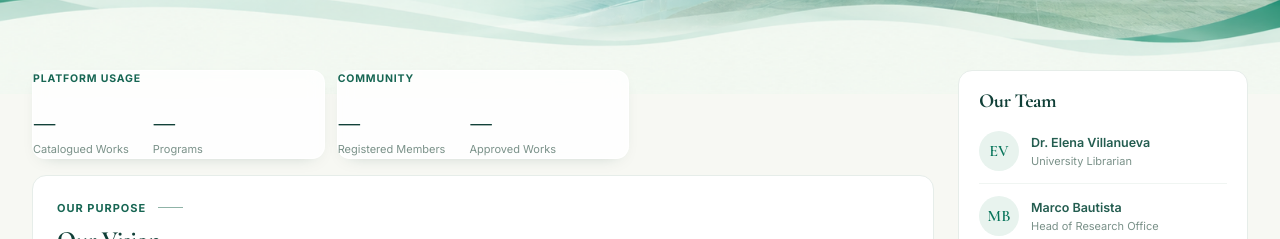
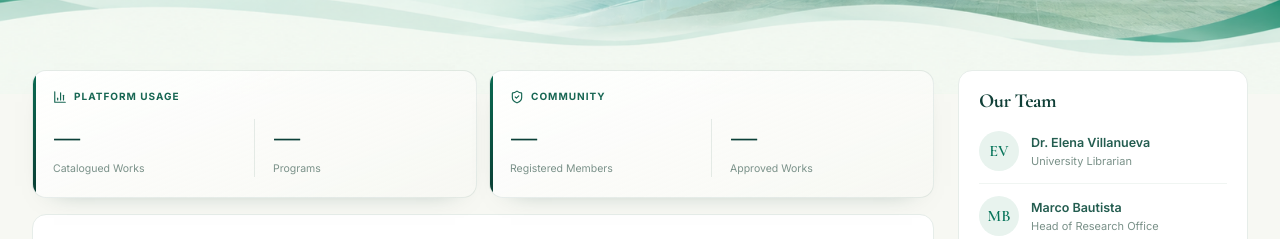
Before and after one commit to temopoo5-cmyk/Research, a React (Vite) app in the folder client/: page /about in a window 1280 px wide. Shown: the part 561-800 px from the top of the page. Built offline with nearby package versions, Linux system fonts and the light colour scheme; no server answers.

Commit message:
Show all featured works in hero; redesign About platform usage stats

```diff
--- a/client/src/index.css
+++ b/client/src/index.css
@@ -996,13 +996,68 @@
 
   .stat-grid {
     display: grid;
-    grid-template-columns: repeat(3, 1fr);
+    grid-template-columns: repeat(2, minmax(0, 1fr));
     gap: 12px;
   }
   @media (max-width: 640px) {
     .stat-grid {
-      grid-template-columns: repeat(2, 1fr);
+      grid-template-columns: minmax(0, 1fr);
     }
+  }
+
+  /* About page usage / community metrics.
+     The mockup's .stat-card had no padding, which left the text flush against
+     the border, so the About variant is styled separately from the Home cards
+     that still rely on the shared .stat-card. */
+  .about-stat-card {
+    position: relative;
+    overflow: hidden;
+    padding: 18px 20px 20px;
+    border-radius: 14px;
+    background: linear-gradient(158deg, rgba(255, 255, 255, 0.94) 0%, rgba(247, 248, 243, 0.72) 100%);
+    border: 1px solid rgba(25, 80, 65, 0.1);
+    box-shadow: 0 10px 26px -22px rgba(7, 60, 48, 0.5);
+  }
+  .about-stat-card::before {
+    content: "";
+    position: absolute;
+    inset: 0 auto 0 0;
+    width: 3px;
+    background: linear-gradient(180deg, #0B6B52 0%, #0A3D33 100%);
+  }
+  .about-stat-label {
+    @apply text-[10px] font-bold uppercase;
+    letter-spacing: 0.1em;
+    color: #176653;
+    display: flex;
+    align-items: center;
+    gap: 7px;
+  }
+  .about-stat-metrics {
+    display: flex;
+    align-items: flex-start;
+    margin-top: 15px;
+  }
+  .about-stat-metric {
+    flex: 1;
+    min-width: 0;
+  }
+  .about-stat-metric + .about-stat-metric {
+    margin-left: 18px;
+    padding-left: 18px;
+    border-left: 1px solid rgba(25, 80, 65, 0.1);
+  }
+  .about-stat-value {
+    font-family: "Cormorant Garamond", serif;
+    font-size: 34px;
+    font-weight: 700;
+    line-height: 1;
+    letter-spacing: -0.02em;
+    color: #0B4038;
+  }
+  .about-stat-caption {
+    @apply text-[10.5px] mt-2;
+    color: #7A9189;
   }
   .stat-card-label {
     @apply text-[10.5px] font-bold uppercase;
--- a/client/src/pages/About.jsx
+++ b/client/src/pages/About.jsx
@@ -48,15 +48,18 @@ function initials(name) {
     .join('');
 }
 
-function StatCard({ label, values }) {
+function StatCard({ label, values, icon: Icon }) {
   return (
-    <div className="stat-card">
-      <div className="stat-card-label">{label}</div>
-      <div className="mt-3 flex items-end gap-6">
+    <div className="about-stat-card">
+      <div className="about-stat-label">
+        {Icon ? <Icon className="h-3.5 w-3.5 shrink-0" /> : null}
+        <span>{label}</span>
+      </div>
+      <div className="about-stat-metrics">
         {values.map(v => (
-          <div key={v.caption}>
-            <div className="stat-value">{v.value}</div>
-            <div className="stat-caption mt-1.5">{v.caption}</div>
+          <div key={v.caption} className="about-stat-metric">
+            <div className="about-stat-value">{v.value}</div>
+            <div className="about-stat-caption">{v.caption}</div>
           </div>
         ))}
       </div>
@@ -115,6 +118,7 @@ export default function About() {
             <div className="flex flex-col gap-4">
               <div className="stat-grid">
                 <StatCard
+                  icon={BarChart3}
                   label="Platform Usage"
                   values={[
                     { value: stats?.total ?? '—', caption: 'Catalogued Works' },
@@ -122,6 +126,7 @@ export default function About() {
                   ]}
                 />
                 <StatCard
+                  icon={ShieldCheck}
                   label="Community"
                   values={[
                     { value: stats?.users ?? '—', caption: 'Registered Members' },
--- a/client/src/pages/Home.jsx
+++ b/client/src/pages/Home.jsx
@@ -91,7 +91,7 @@ function BookSlider({ items }) {
       </div>
 
       <div className="mx-auto mt-5 w-full max-w-[230px] lg:mx-0 lg:mr-[19px] lg:ml-auto">
-        <div className="flex items-center justify-center gap-2">
+        <div className="flex flex-wrap items-center justify-center gap-2">
           {items.map((r, i) => (
             <button
               key={r.id}
@@ -293,7 +293,7 @@ export default function Home() {
     axios.get(`${API}/programs/`)
       .then(r => { if (Array.isArray(r.data)) setPrograms(r.data); })
       .catch(() => {});
-    axios.get(`${API}/research/`, { params: { featured: 1, limit: 8 } })
+    axios.get(`${API}/research/`, { params: { featured: 1, limit: 50 } })
       .then(r => { if (Array.isArray(r.data?.data)) setFeatured(r.data.data); })
       .catch(() => setLoadError(true));
     axios.get(`${API}/research/`, { params: { limit: 4 } })
@@ -301,7 +301,16 @@ export default function Home() {
       .catch(() => setLoadError(true));
   }, []);
 
-  const sliderItems = useMemo(() => (featured.length ? featured : latest.slice(0, 2)), [featured, latest]);
+  // Every featured work drives the carousel below. The hero 3D slider is capped
+  // because it renders one 6px dot per slide inside a 230px row, which would
+  // overflow once the set gets large. The fallback only matters while the
+  // is_featured migration is pending, and uses the whole latest batch so the
+  // hero is never stranded on a two-slide rotation.
+  const HERO_SLIDES = 10;
+  const sliderItems = useMemo(
+    () => (featured.length ? featured.slice(0, HERO_SLIDES) : latest),
+    [featured, latest],
+  );
   const carouselItems = useMemo(() => (featured.length >= 4 ? featured : [...featured, ...latest].slice(0, 6)), [featured, latest]);
 
   const totalWorks = stats?.total ?? latest.length;
```
